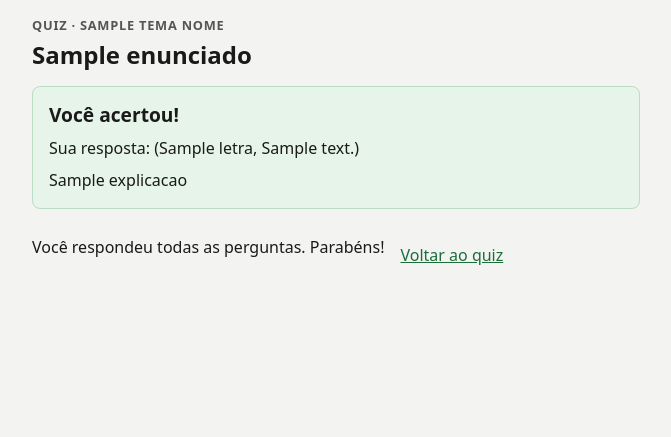
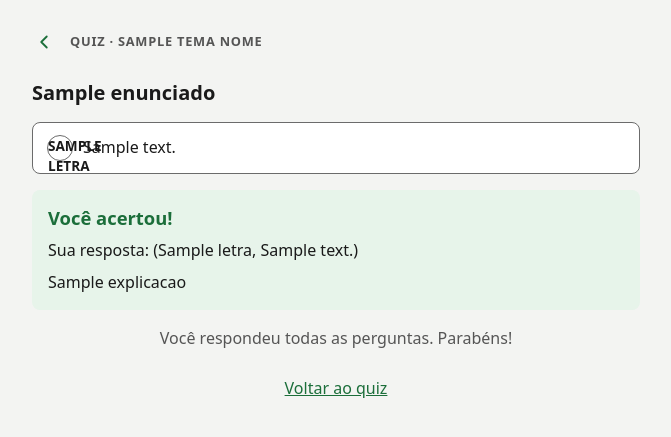
Before and after one commit to LyanKaleu/EducaInvest, a Flask app: template app/templates/aluno/quiz_pergunta.html in a window 1280 px wide. Shown: the part 110-547 px from the top of the page, without its empty margins (304-975 px from the left). Run offline with Flask 3, Linux system fonts and the light colour scheme; the visitor is signed in with stand-in values (Sample User, id 1); the template is opened without the code that fills it: most values are stand-ins (such as "Sample title", 1, 10 or a date in 2020); some libraries are stand-ins or nearby versions.

Commit message:
feat(ui): segue o protótipo navegável em missões, metas e quiz
Missões com o nível em destaque, o XP de registros de hoje e o teto,
a trilha completa e as conquistas em selos. Metas com a concluída sem
barra e "Outro valor" ao lado dos atalhos. Quiz com faixa por status e
alternativas em cartões, com a certa e a escolhida marcadas depois.

Co-Authored-By: Claude Opus 5.5 <noreply@anthropic.com>

```diff
--- a/app/static/css/app.css
+++ b/app/static/css/app.css
@@ -128,7 +128,7 @@ p { margin: 0 0 1rem; }
 
 /* Cartão base: branco e borda fina. Itens de lista (lançamento, missão, pergunta, turma)
    ganham a faixa de 6px à esquerda com o tipo ou o status; o status também vai em texto. */
-.cartao, .lancamento, .missao, .meta, .pergunta, .resultado, .indicador, .xp {
+.cartao, .lancamento, .missao, .meta, .pergunta, .resultado, .indicador {
   background: var(--fundo); border: 1px solid var(--divisoria); border-radius: var(--raio);
 }
 .cartao {
@@ -357,19 +362,45 @@ a.lancamento:hover { color: var(--texto); background: #fafbfa; }
 
 /* ---------- Quiz ---------- */
 
-.xp-quiz { font-size: 1.4rem; color: var(--primaria); font-variant-numeric: tabular-nums; }
-.xp ~ section h2 { font-size: 1.15rem; margin: 1.5rem 0 .75rem; }
+.cartao-quiz { flex-direction: row; align-items: center; gap: .75rem; padding: .875rem 1rem; }
+.cartao-quiz > div { display: flex; flex-direction: column; }
+.icone-quiz { flex: none; color: var(--primaria); }
+.xp-quiz { font-variant-numeric: tabular-nums; }
 .perguntas { list-style: none; margin: 0; padding: 0; display: flex; flex-direction: column; gap: .5rem; }
-.pergunta { display: flex; flex-direction: column; gap: .25rem; padding: .75rem 1rem; }
-.pergunta[data-status="ACERTOU"] { background: var(--sucesso-fundo); border-color: #b9dcc3; }
-.pergunta[data-status="ERROU"] { background: var(--erro-fundo); border-color: #ecc0bd; }
-.pergunta a { font-weight: 600; }
-/* Alternativas longas: uma por linha, com a linha inteira clicável. */
-.alternativas .opcao { display: flex; align-items: flex-start; margin: 0; padding: .5rem 0; }
-.alternativas .opcao input { margin-top: .1rem; }
-.resultado { padding: 1rem; margin-bottom: 1.5rem; background: var(--erro-fundo); border-color: #ecc0bd; }
-.resultado[data-acertou="sim"] { background: var(--sucesso-fundo); border-color: #b9dcc3; }
-.resultado h2 { font-size: 1.2rem; margin: 0 0 .5rem; }
+/* Faixa azul (nova), verde (acertou) ou vermelha (errou). O link cobre o cartão inteiro. */
+.pergunta { position: relative; display: flex; flex-direction: column; gap: .125rem; padding: .75rem .875rem; border-left: 6px solid var(--foco); }
+.pergunta[data-status="ACERTOU"] { border-left-color: var(--primaria); }
+.pergunta[data-status="ERROU"] { border-left-color: var(--perigo); }
+.pergunta a { font-weight: 700; color: var(--texto); text-decoration: none; }
+.pergunta a::after { content: ""; position: absolute; inset: 0; border-radius: var(--raio); }
+.pergunta a:focus-visible { outline: none; }
+.pergunta a:focus-visible::after { outline: 3px solid var(--foco); outline-offset: 2px; }
+.pergunta:hover { background: #fafbfa; }
+.pergunta .dica { font-size: .9rem; }
+.cabecalho-voltar .rotulo { margin: 0; }
+h1.enunciado { font-size: 1.25rem; }
+/* Alternativas em cartões com a letra num círculo. O rádio fica invisível por cima, ainda clicável e focável. */
+.alternativas { display: flex; flex-direction: column; gap: .5rem; border: 0; padding: 0; margin: 0 0 1rem; background: none; }
+.alternativas-respondidas { list-style: none; margin: 0 0 1rem; padding: 0; display: flex; flex-direction: column; gap: .5rem; }
+.alt {
+  position: relative; display: flex; align-items: flex-start; gap: .625rem; margin: 0;
+  min-height: 48px; padding: .75rem .875rem; font-weight: 400;
+  border: 1px solid var(--borda); border-radius: var(--raio); background: var(--fundo);
+}
+label.alt { cursor: pointer; }
+.alt input { position: absolute; inset: 0; width: 100%; height: 100%; margin: 0; opacity: 0; cursor: pointer; }
+.alt:has(input:checked) { border: 2px solid var(--foco); background: #eef3fb; }
+.alt:has(input:focus-visible) { outline: 3px solid var(--foco); outline-offset: 2px; }
+.alt.certa { border: 2px solid var(--primaria); background: var(--sucesso-fundo); }
+.alt.errada { border: 2px solid var(--perigo); background: var(--erro-fundo); }
+.letra {
+  flex: none; display: grid; place-items: center; width: 26px; height: 26px; border-radius: 50%;
+  border: 1px solid var(--borda); background: var(--fundo); font-weight: 700; font-size: .85rem;
+}
+.resultado { padding: 1rem; margin-bottom: 1rem; background: var(--erro-fundo); border: 0; }
+.resultado[data-acertou="sim"] { background: var(--sucesso-fundo); }
+.resultado h2 { font-size: 1.15rem; margin: 0 0 .5rem; color: var(--perigo); }
+.resultado[data-acertou="sim"] h2 { color: var(--primaria); }
 .resultado p { margin: 0 0 .5rem; }
 .resultado p:last-child { margin-bottom: 0; }
 
--- a/app/templates/aluno/quiz_pergunta.html
+++ b/app/templates/aluno/quiz_pergunta.html
@@ -1,14 +1,34 @@
 {% extends "base.html" %}
-{# Uma pergunta do quiz por tela; depois de responder, o resultado e a explicação (HU4). #}
+{# Uma pergunta do quiz por tela (protótipo do pitch). Depois de responder, as alternativas mostram a
+   certa e a escolhida, e o resultado traz a explicação (HU4). #}
 {% from "_formulario.html" import erro, invalido with context %}
 
 {% block titulo %}Quiz · {{ tema_nome }}{% endblock %}
 
 {% block conteudo %}
-<p class="rotulo">Quiz · {{ tema_nome }}</p>
-<h1>{{ pergunta.enunciado }}</h1>
+<div class="cabecalho-voltar">
+  <a class="voltar" href="{{ url_for('quiz.listar') }}">
+    <svg aria-hidden="true" focusable="false" width="22" height="22" viewBox="0 0 24 24" fill="none" stroke="currentColor"
+         stroke-width="2" stroke-linecap="round" stroke-linejoin="round"><path d="M15 18l-6-6 6-6"/></svg>
+    <span class="oculto">Voltar ao quiz</span>
+  </a>
+  <p class="rotulo">Quiz · {{ tema_nome }}</p>
+</div>
+<h1 class="enunciado">{{ pergunta.enunciado }}</h1>
 
 {% if resposta %}
+  {# Respondida: as alternativas viram uma lista só de leitura, com a certa e a escolhida marcadas em texto. #}
+  <ul class="alternativas-respondidas">
+    {% for letra, texto in pergunta.alternativas.items() %}
+      {% set certa = letra == pergunta.correta %}
+      {% set escolhida = letra == resposta.alternativa %}
+      <li class="alt{% if certa %} certa{% elif escolhida %} errada{% endif %}">
+        <span class="letra" aria-hidden="true">{{ letra | upper }}</span>
+        <span>{{ texto }}{% if certa %}<span class="oculto"> (resposta certa)</span>{% elif escolhida %}<span class="oculto"> (sua resposta)</span>{% endif %}</span>
+      </li>
+    {% endfor %}
+  </ul>
+
   {# O resultado vai em texto, não só na cor, para quem não distingue cores. #}
   <section class="resultado" data-acertou="{{ 'sim' if resposta.correta else 'nao' }}" aria-labelledby="titulo-resultado">
     <h2 id="titulo-resultado">{{ 'Você acertou!' if resposta.correta else 'Você errou.' }}</h2>
@@ -21,14 +41,12 @@
     <p>{{ pergunta.explicacao }}</p>
   </section>
 
-  <div class="acoes">
-    {% if proxima %}
-      <a class="botao" href="{{ url_for('quiz.ver', codigo=proxima.codigo) }}">Próxima pergunta</a>
-    {% else %}
-      <p>Você respondeu todas as perguntas. Parabéns!</p>
-    {% endif %}
-    <a href="{{ url_for('quiz.listar') }}">Voltar ao quiz</a>
-  </div>
+  {% if proxima %}
+    <a class="botao botao-largo" href="{{ url_for('quiz.ver', codigo=proxima.codigo) }}">Próxima pergunta</a>
+  {% else %}
+    <p class="dica centro">Você respondeu todas as perguntas. Parabéns!</p>
+  {% endif %}
+  <p class="centro"><a class="link-acao" href="{{ url_for('quiz.listar') }}">Voltar ao quiz</a></p>
 {% else %}
   {% if xp_hoje >= teto %}
     <p class="dica">Você já ganhou os {{ teto }} XP do quiz hoje. Pode responder para aprender, mas esta pergunta não vai render XP. Amanhã o XP volta.</p>
@@ -36,18 +54,18 @@
   <form method="post" action="{{ url_for('quiz.responder', codigo=pergunta.codigo) }}">
     <input type="hidden" name="csrf_token" value="{{ csrf_token() }}">
     <fieldset class="alternativas" {{ invalido('alternativa', grupo=true) }}>
-      <legend>Escolha uma alternativa</legend>
+      <legend class="oculto">Escolha uma alternativa</legend>
       {% for letra, texto in pergunta.alternativas.items() %}
-        <label class="opcao">
-          <input type="radio" name="alternativa" value="{{ letra }}"> {{ texto }}
+        <label class="alt">
+          <input type="radio" name="alternativa" value="{{ letra }}">
+          <span class="letra" aria-hidden="true">{{ letra | upper }}</span>
+          <span>{{ texto }}</span>
         </label>
       {% endfor %}
       {{ erro('alternativa') }}
     </fieldset>
-    <div class="acoes">
-      <button type="submit">Responder</button>
-      <a href="{{ url_for('quiz.listar') }}">Voltar ao quiz</a>
-    </div>
+    <button type="submit" class="botao-largo">Responder</button>
   </form>
+  <p class="centro"><a class="link-acao" href="{{ url_for('quiz.listar') }}">Voltar ao quiz</a></p>
 {% endif %}
 {% endblock %}
```
Also changed, not shown: other parts of app/static/css/app.css (+16 -10 lines), app/routes/missoes.py (+6 -1 lines), app/templates/aluno/meta_form.html (+16 -10 lines), app/templates/aluno/metas.html (+17 -14 lines), app/templates/aluno/missoes.html (+35 -30 lines), app/templates/aluno/quiz.html (+14 -10 lines), tests/integration/test_registro_flow.py (+6 -0 lines).
